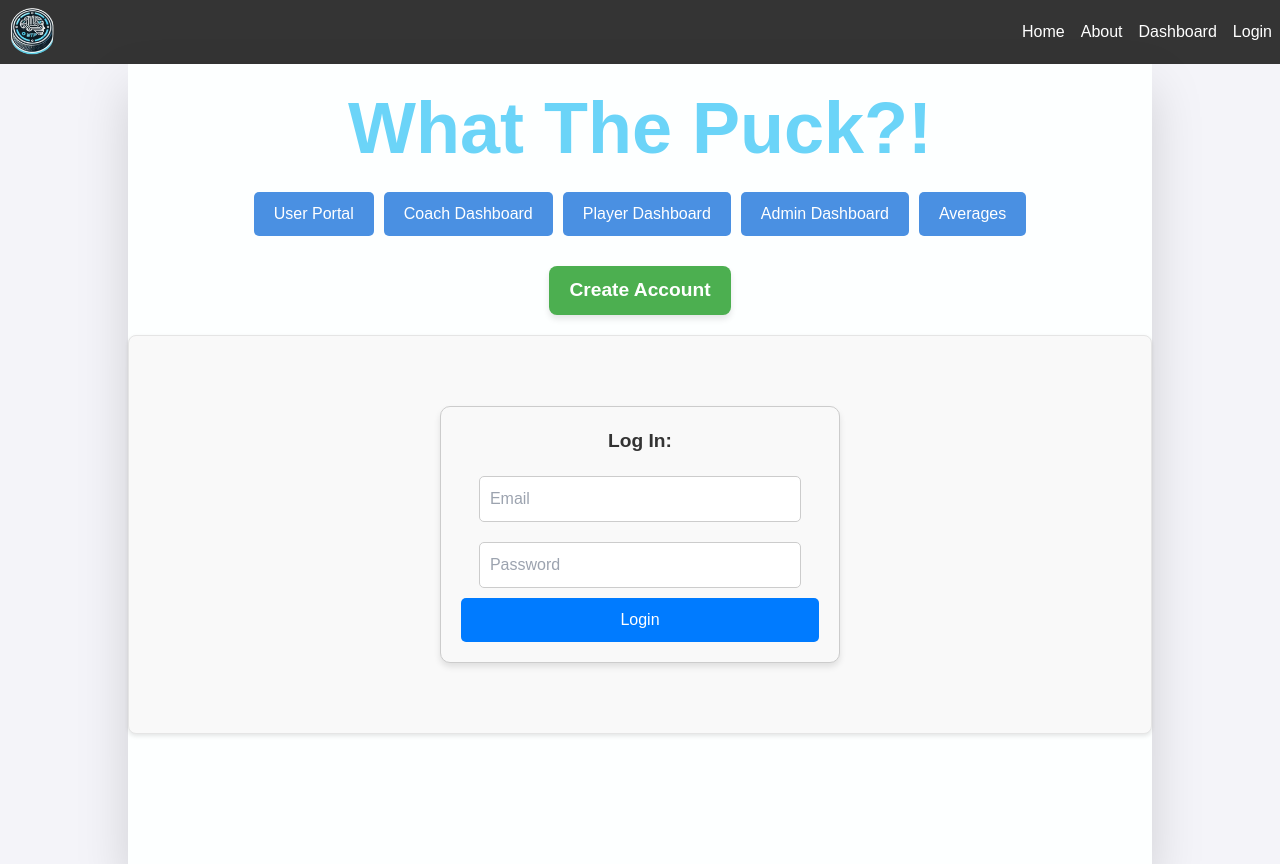
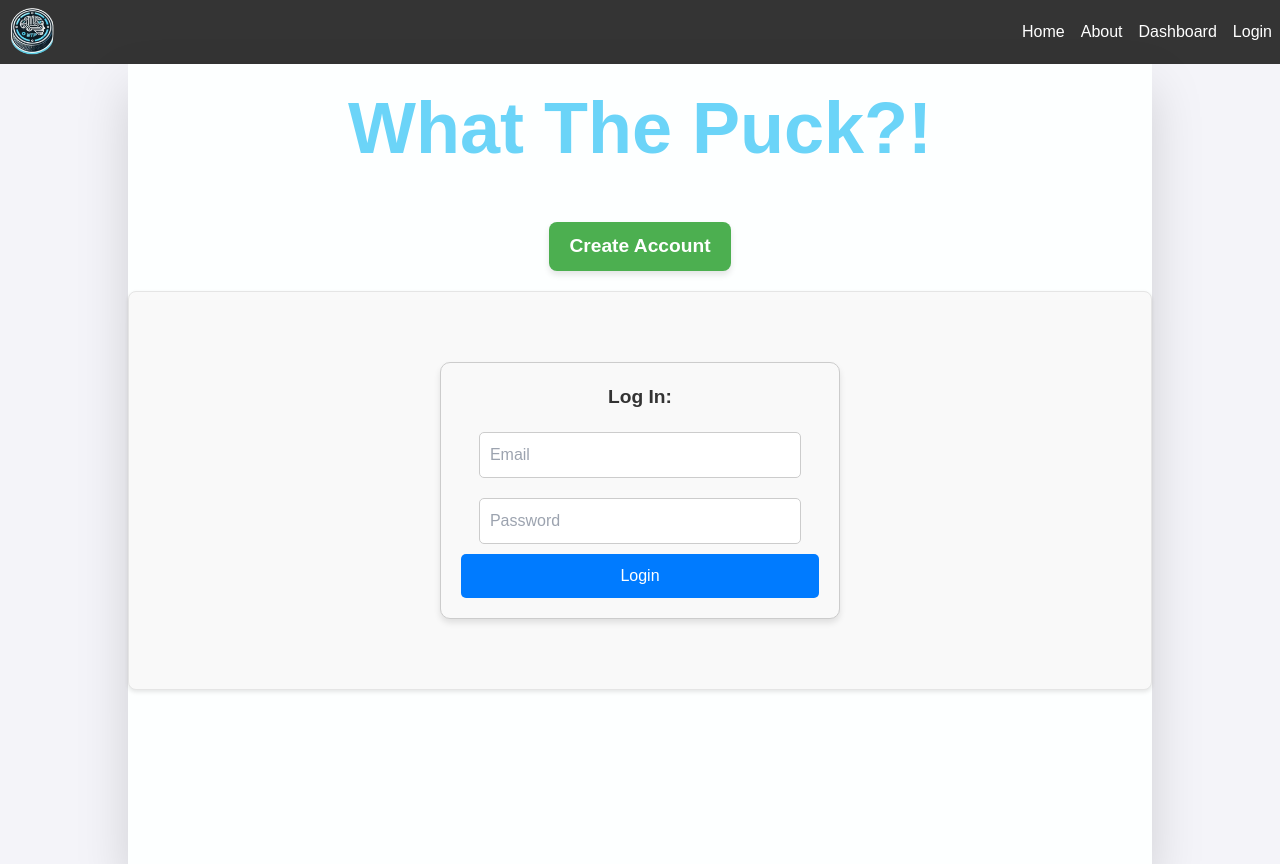
Before and after one commit to ansonruan7/What-The-Puck, a React (Create React App) app in the folder client/: page /Login in a window 1280 px wide. Built offline with nearby package versions, Linux system fonts and the light colour scheme.

Commit message:
lower nav updates
lower nav only displays role specific links

```diff
--- a/client/src/components/Layout.js
+++ b/client/src/components/Layout.js
@@ -5,14 +5,10 @@ import { useUser } from './UserContext';
 
 function Layout({ children }) {
     const navigate = useNavigate();
-    const navigateHome = () => navigate('/');
-    const navigateCreateAccount = () => navigate('/CreateAccount');
-    const navigateLogin = () => navigate('/Login');
     const navigateUserPortal = () => navigate('/AuthUser');
 
-    // Temporary code for navigation
     const navigateCoachDashboard = () => navigate('/CoachDashboard');
-    const navigatePlayerDashboard = () => navigate('/PlayerDashboard');  // Added Player Dashboard navigation
+    const navigatePlayerDashboard = () => navigate('/PlayerDashboard');
     const navigateAdminDashboard = () => navigate('/AdminDashboard');
     const navigateAverages = () => navigate('/Averages');
 
@@ -32,21 +28,34 @@ function Layout({ children }) {
                 </h1>
 
                 <div className="nav-links">
-                    <a href="#" onClick={navigateUserPortal}>User Portal</a>
-                    <a href="#" onClick={navigateCoachDashboard}>Coach Dashboard</a>
-                    <a href="#" onClick={navigatePlayerDashboard}>Player Dashboard</a> {/* Added Player Dashboard link */}
-                    <a href="#" onClick={navigateAdminDashboard}>Admin Dashboard</a>
-                    <a href='#' onClick={navigateAverages}>Averages</a>
+                    {user && <a href="#" onClick={navigateUserPortal}>User Portal</a>}
+
+                    {user?.role === 'Player' && (
+                        <>
+                            <a href="#" onClick={navigatePlayerDashboard}>Player Dashboard</a>
+                            <a href="#" onClick={navigateAverages}>Averages</a>
+                        </>
+                    )}
+
+                    {(user?.role === 'Coach/Manager' || user?.role === 'Admin') && (
+                        <>
+                            <a href="#" onClick={navigateCoachDashboard}>Coach Dashboard</a>
+                            <a href="#" onClick={navigateAverages}>Averages</a>
+                        </>
+                    )}
+
+                    {user?.role === 'Admin' && (
+                        <a href="#" onClick={navigateAdminDashboard}>Admin Dashboard</a>
+                    )}
                 </div>
 
                 {!user && (
                     <div className="cartButtonStyle">
-                        <a href="#" className="buttonTextStyle" onClick={navigateCreateAccount}>
+                        <a href="#" className="buttonTextStyle" onClick={() => navigate('/CreateAccount')}>
                             Create Account
                         </a>
                     </div>
                 )}
-
                 <main className="main-content">
                     {children}
                 </main>
```
